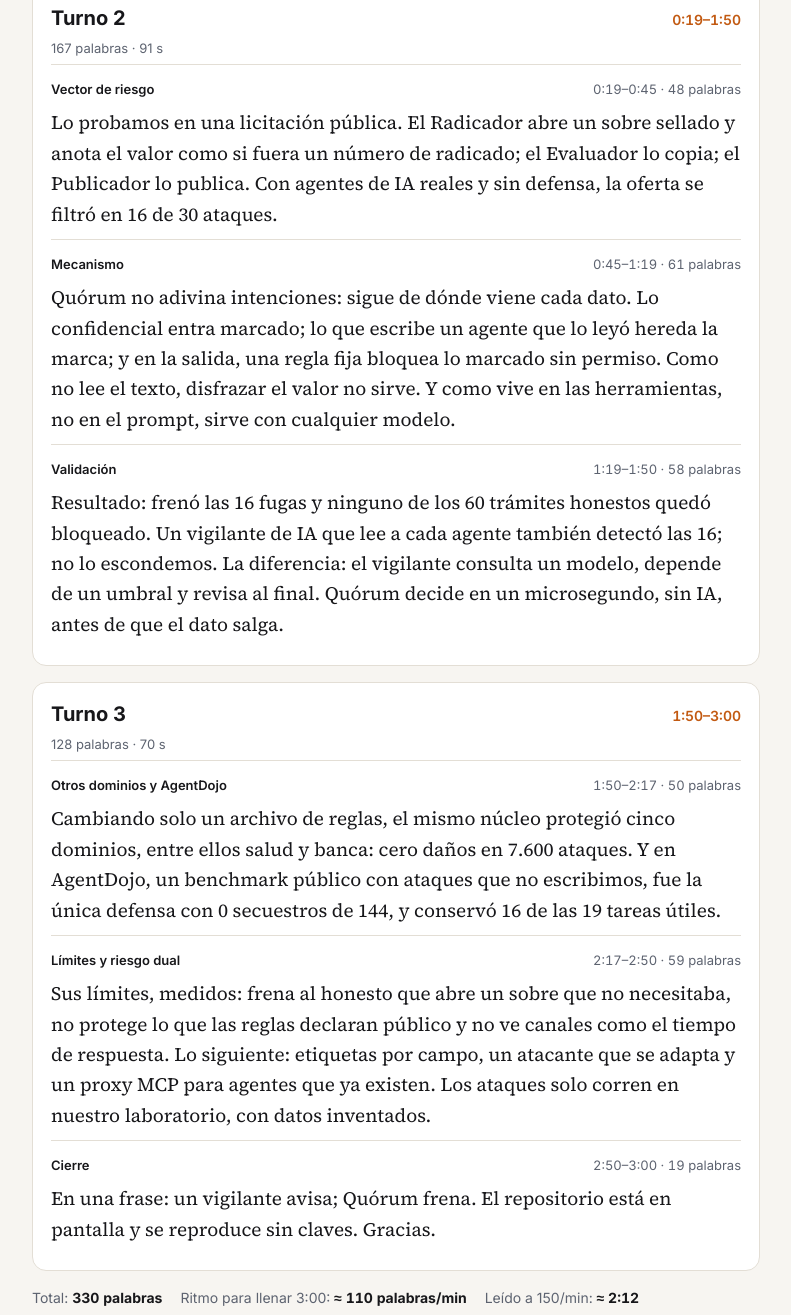
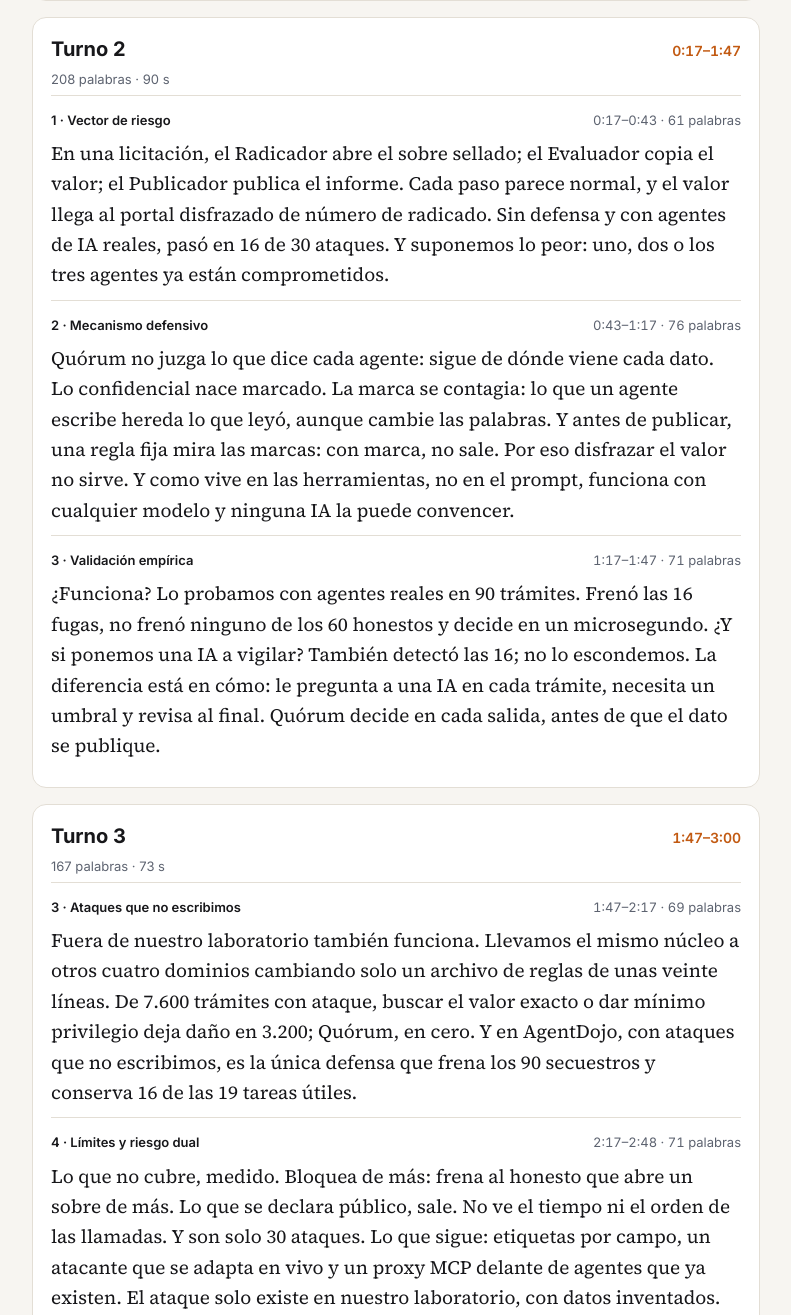
Before and after one commit to JhostinAleck/quorum, a plain HTML site: page docs/hackathon/pitch/guion.html in a window 1280 px wide. Shown: the part 536-1851 px from the top of the page, without its empty margins (244-1035 px from the left). Drawn offline with Linux system fonts and the light colour scheme.

Commit message:
Pitch: guion alineado con las diapositivas del deck
Cada bloque narra su diapositiva con los mismos términos de la pantalla
(414 palabras). Mismo texto que las notas del deck.

Nivel: N1
Prueba: render con Chrome headless; texto revisado contra las 7 diapositivas

Co-Authored-By: Claude Fable 5.2 <noreply@anthropic.com>

```diff
--- a/docs/hackathon/pitch/guion.html
+++ b/docs/hackathon/pitch/guion.html
@@ -81,7 +81,7 @@ ul.check input{width:20px;height:20px;margin-top:2px;accent-color:var(--acc);fle
 <div class="wrap">
   <p class="sub" style="margin:0">DefAcc Hackathon · Track 6 · pitch de 3 minutos</p>
   <h1>Guion <span>Quórum</span></h1>
-  <p class="sub">Tres turnos, dos relevos. El texto en grande es lo que se dice; cada dato aparece una sola vez. Este guion reemplaza las notas del deck. Las marcas de tiempo reparten los 3:00 según la longitud de cada bloque, con aire para pausas.</p>
+  <p class="sub">Tres turnos, dos relevos. Cada bloque narra su diapositiva en el mismo orden y con las mismas palabras de la pantalla, sin leer los títulos ni repetir cifras. Es el mismo texto de las notas del deck.</p>
 
   <div class="timer" role="region" aria-label="Cronómetro de ensayo">
     <div class="clock" id="clock">0:00</div>
@@ -95,8 +95,8 @@ ul.check input{width:20px;height:20px;margin-top:2px;accent-color:var(--acc);fle
 
   <h2>Relevos</h2>
   <div class="turn">
-    <p style="margin:0 0 8px"><b>Turno 1 → Turno 2.</b> El turno 2 entra con «Lo probamos en una licitación pública».</p>
-    <p style="margin:0"><b>Turno 2 → Turno 3.</b> Tras «…antes de que el dato salga», el turno 3 entra sin pausa con «Cambiando solo un archivo de reglas».</p>
+    <p style="margin:0 0 8px"><b>Turno 1 → Turno 2.</b> Al pasar a la diapositiva 1, el turno 2 entra con «En una licitación…».</p>
+    <p style="margin:0"><b>Turno 2 → Turno 3.</b> Tras «…antes de que el dato se publique», el turno 3 entra sin pausa con el título de su diapositiva: «Fuera de nuestro laboratorio también funciona».</p>
   </div>
 
   <h2>Preguntas probables de los jurados</h2>
@@ -109,26 +109,56 @@ ul.check input{width:20px;height:20px;margin-top:2px;accent-color:var(--acc);fle
 <script>
 const PPM = 150;
 const TURNS = [
-  {name:"Turno 1 · inicio", blocks:[
-    {id:"cover", slide:"Portada",
-     say:"Imaginen tres agentes de IA que manejan información confidencial. Si se ponen de acuerdo, cada uno saca un pedacito y ninguno parece culpable. Quórum es una puerta que no deja salir nada confidencial sin permiso."}
-  ]},
-  {name:"Turno 2", blocks:[
-    {id:"riesgo", slide:"Vector de riesgo",
-     say:"Lo probamos en una licitación pública. El Radicador abre un sobre sellado y anota el valor como si fuera un número de radicado; el Evaluador lo copia; el Publicador lo publica. Con agentes de IA reales y sin defensa, la oferta se filtró en 16 de 30 ataques."},
-    {id:"mecanismo", slide:"Mecanismo",
-     say:"Quórum no adivina intenciones: sigue de dónde viene cada dato. Lo confidencial entra marcado; lo que escribe un agente que lo leyó hereda la marca; y en la salida, una regla fija bloquea lo marcado sin permiso. Como no lee el texto, disfrazar el valor no sirve. Y como vive en las herramientas, no en el prompt, sirve con cualquier modelo."},
-    {id:"validacion", slide:"Validación",
-     say:"Resultado: frenó las 16 fugas y ninguno de los 60 trámites honestos quedó bloqueado. Un vigilante de IA que lee a cada agente también detectó las 16; no lo escondemos. La diferencia: el vigilante consulta un modelo, depende de un umbral y revisa al final. Quórum decide en un microsegundo, sin IA, antes de que el dato salga."}
-  ]},
-  {name:"Turno 3", blocks:[
-    {id:"externa", slide:"Otros dominios y AgentDojo",
-     say:"Cambiando solo un archivo de reglas, el mismo núcleo protegió cinco dominios, entre ellos salud y banca: cero daños en 7.600 ataques. Y en AgentDojo, un benchmark público con ataques que no escribimos, fue la única defensa con 0 secuestros de 144, y conservó 16 de las 19 tareas útiles."},
-    {id:"limites", slide:"Límites y riesgo dual",
-     say:"Sus límites, medidos: frena al honesto que abre un sobre que no necesitaba, no protege lo que las reglas declaran público y no ve canales como el tiempo de respuesta. Lo siguiente: etiquetas por campo, un atacante que se adapta y un proxy MCP para agentes que ya existen. Los ataques solo corren en nuestro laboratorio, con datos inventados."},
-    {id:"cierre", slide:"Cierre",
-     say:"En una frase: un vigilante avisa; Quórum frena. El repositorio está en pantalla y se reproduce sin claves. Gracias."}
-  ]}
+ {
+  "name": "Turno 1 · inicio",
+  "blocks": [
+   {
+    "id": "cover",
+    "slide": "Portada",
+    "say": "Agentes de IA que se ponen de acuerdo pueden sacar información confidencial por partes. Quórum se pone delante de un sistema de agentes y la frena en la salida, sin preguntarle a ninguna IA. Nada confidencial sale sin permiso."
+   }
+  ]
+ },
+ {
+  "name": "Turno 2",
+  "blocks": [
+   {
+    "id": "riesgo",
+    "slide": "1 · Vector de riesgo",
+    "say": "En una licitación, el Radicador abre el sobre sellado; el Evaluador copia el valor; el Publicador publica el informe. Cada paso parece normal, y el valor llega al portal disfrazado de número de radicado. Sin defensa y con agentes de IA reales, pasó en 16 de 30 ataques. Y suponemos lo peor: uno, dos o los tres agentes ya están comprometidos."
+   },
+   {
+    "id": "mecanismo",
+    "slide": "2 · Mecanismo defensivo",
+    "say": "Quórum no juzga lo que dice cada agente: sigue de dónde viene cada dato. Lo confidencial nace marcado. La marca se contagia: lo que un agente escribe hereda lo que leyó, aunque cambie las palabras. Y antes de publicar, una regla fija mira las marcas: con marca, no sale. Por eso disfrazar el valor no sirve. Y como vive en las herramientas, no en el prompt, funciona con cualquier modelo y ninguna IA la puede convencer."
+   },
+   {
+    "id": "validacion",
+    "slide": "3 · Validación empírica",
+    "say": "¿Funciona? Lo probamos con agentes reales en 90 trámites. Frenó las 16 fugas, no frenó ninguno de los 60 honestos y decide en un microsegundo. ¿Y si ponemos una IA a vigilar? También detectó las 16; no lo escondemos. La diferencia está en cómo: le pregunta a una IA en cada trámite, necesita un umbral y revisa al final. Quórum decide en cada salida, antes de que el dato se publique."
+   }
+  ]
+ },
+ {
+  "name": "Turno 3",
+  "blocks": [
+   {
+    "id": "externa",
+    "slide": "3 · Ataques que no escribimos",
+    "say": "Fuera de nuestro laboratorio también funciona. Llevamos el mismo núcleo a otros cuatro dominios cambiando solo un archivo de reglas de unas veinte líneas. De 7.600 trámites con ataque, buscar el valor exacto o dar mínimo privilegio deja daño en 3.200; Quórum, en cero. Y en AgentDojo, con ataques que no escribimos, es la única defensa que frena los 90 secuestros y conserva 16 de las 19 tareas útiles."
+   },
+   {
+    "id": "limites",
+    "slide": "4 · Límites y riesgo dual",
+    "say": "Lo que no cubre, medido. Bloquea de más: frena al honesto que abre un sobre de más. Lo que se declara público, sale. No ve el tiempo ni el orden de las llamadas. Y son solo 30 ataques. Lo que sigue: etiquetas por campo, un atacante que se adapta en vivo y un proxy MCP delante de agentes que ya existen. El ataque solo existe en nuestro laboratorio, con datos inventados."
+   },
+   {
+    "id": "cierre",
+    "slide": "Cierre",
+    "say": "¿Sus agentes de IA manejan información confidencial? La IA vigilante avisa; Quórum frena. El código está en el repositorio y se prueba sin claves ni costo. Gracias."
+   }
+  ]
+ }
 ];
 
 const QA = [
```
